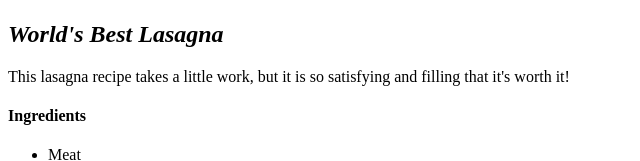
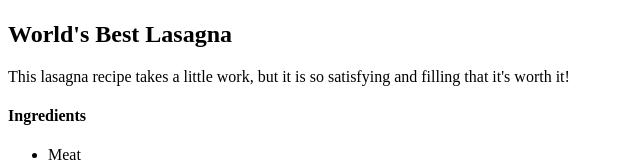
Before and after one commit to Josephhongg/odin-recipes, a plain HTML site: page recipes/lasagna.html in a window 1280 px wide. Shown: the part 383-544 px from the top of the page, 0-640 px from the left. Drawn offline with Linux system fonts and the light colour scheme.

Commit message:
fixed recipe descriptions

```diff
--- a/recipes/lasagna.html
+++ b/recipes/lasagna.html
@@ -13,7 +13,7 @@
       height="300"
       width="400"
     />
-    <h2><em>World's Best Lasagna</em></h2>
+    <h2><strong>World's Best Lasagna</strong></h2>
     <p>
       This lasagna recipe takes a little work, but it is so satisfying and
       filling that it's worth it!
```
Also changed, not shown: recipes/salmon.html (+1 -1 lines).
